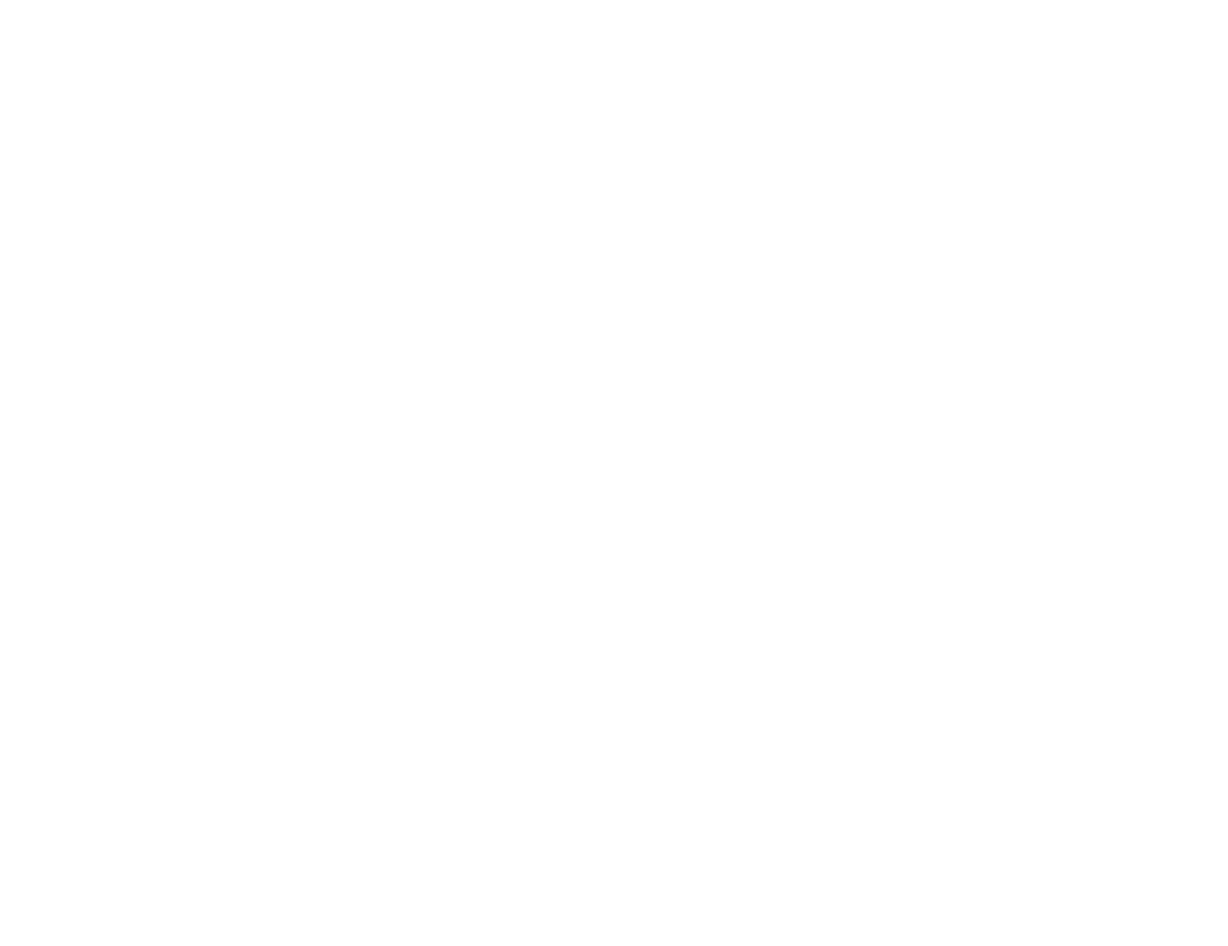
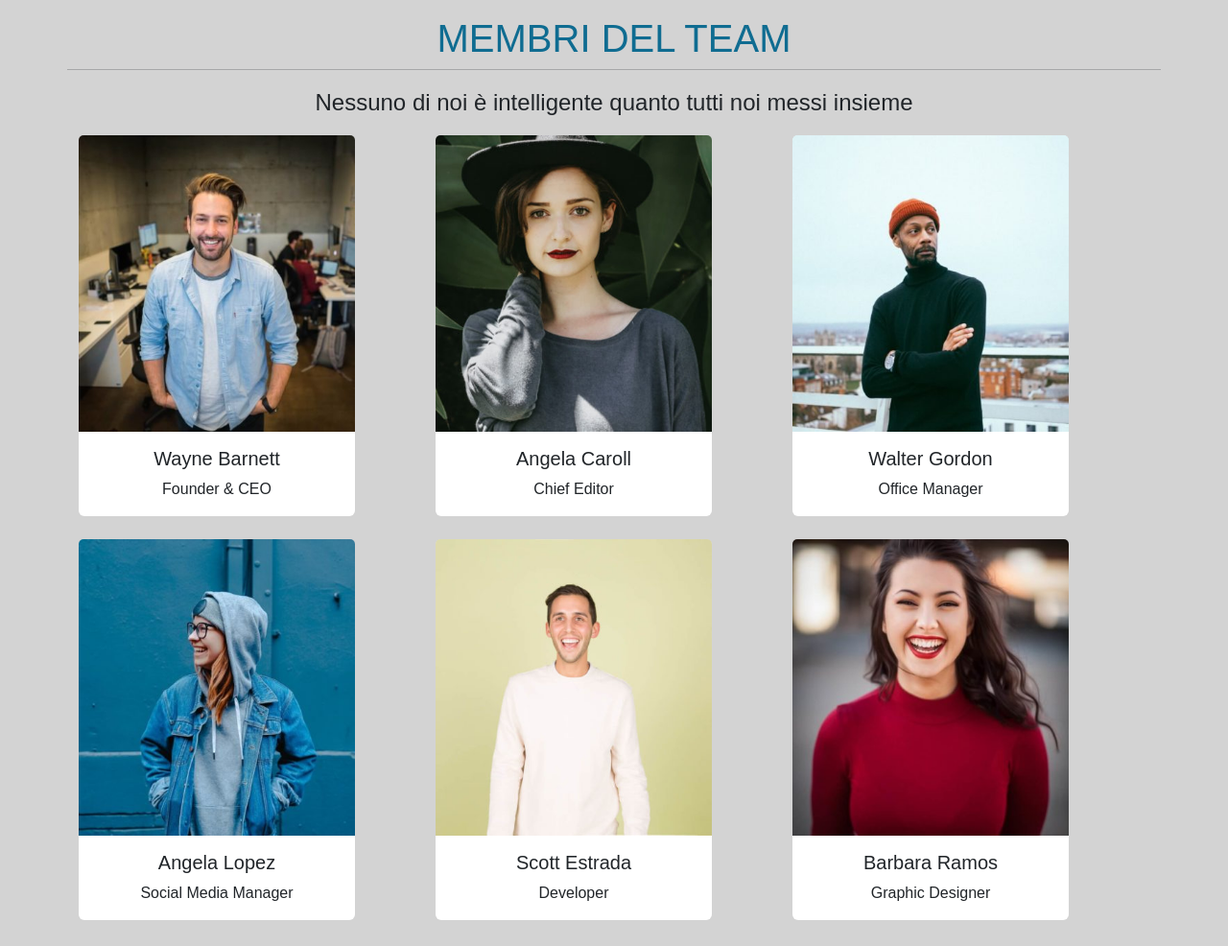
Before and after one commit to JordiMasci/js-our-team, a plain HTML site: page index.html in a window 1280 px wide. Shown: the whole page at 96% size. Before the commit the page ends 800 px from the top, so only its background shows below. Drawn offline with nearby package versions, Linux system fonts and the light colour scheme.

Commit message:
feat: end ex

```diff
--- a/index.html
+++ b/index.html
@@ -21,9 +21,13 @@
 </head>
 <body>
     <div class="container">
-        <p id="schede">
-
-        </p>
+        <div class="row">
+            <div class="col-4"></div>
+            <h1 class="mt-3">MEMBRI DEL TEAM</h1>
+            <hr>
+            <p class="paragrafo">Nessuno di noi è intelligente quanto tutti noi messi insieme</p>
+            <p id="schede" class="d-flex flex-wrap"></p>
+        </div>
         </div>
     </div>
 </body>
--- a/js/main.js
+++ b/js/main.js
@@ -32,12 +32,41 @@ const members = [
   },
 ];
 
+// collego html a js
+const caratteristicheMembri = document.getElementById("schede");
+
 // stampare su console le informazioni di ogni membro
 // utilizzando un ciclo for
 
 for (const membro of members) {
-    console.log('Nome:', membro.nome);
-    console.log('Ruolo:', membro.ruolo);
-    console.log('Immagine:', membro.immagine);
-    console.log('-------------------------');
+  console.log("Nome:", membro.nome);
+  console.log("Ruolo:", membro.ruolo);
+  console.log("Immagine:", membro.immagine);
+  console.log("-------------------------");
 }
+
+// stampare su DOM informazioni membri
+// for (const membro of members) {
+//     caratteristicheMembri.innerHTML += `
+//     <div>
+//     ${membro.nome}-
+//     ${membro.ruolo}
+//     <img src="img/${membro.immagine}" alt="">
+
+//     </div>
+//     `
+// }
+
+for (const membro of members) {
+  caratteristicheMembri.innerHTML += `
+  <div class="col-4">
+  <div class="card mb-4" style="width: 18rem;">
+  <img src="img/${membro.immagine}" class="card-img-top " alt="...">
+  <div class="card-body">
+    <h5 class="card-title text-center">${membro.nome}</h5>
+    <p class="card-text text-center">${membro.ruolo}</p>
+  </div>
+</div>
+</div>
+    `;
+}
--- a/style.css/style.css
+++ b/style.css/style.css
@@ -0,0 +1,24 @@
+* {
+    box-sizing: border-box;
+    margin: 0;
+    padding: 0;
+}
+
+body {
+    background-color: lightgray;
+    font-family: fantasy;
+}
+
+.paragrafo {
+    text-align: center;
+    font-size: 1.5rem;
+}
+
+.mt-3 {
+    text-align: center;
+    color: rgb(15, 108, 145);
+}
+
+.card {
+    border: none;
+}
```
Also changed, not shown: img/angela-caroll-chief-editor.jpg (added), img/angela-lopez-social-media-manager.jpg (added), img/barbara-ramos-graphic-designer.jpg (added), img/scott-estrada-developer.jpg (added), img/walter-gordon-office-manager.jpg (added), img/wayne-barnett-founder-ceo.jpg (added).
